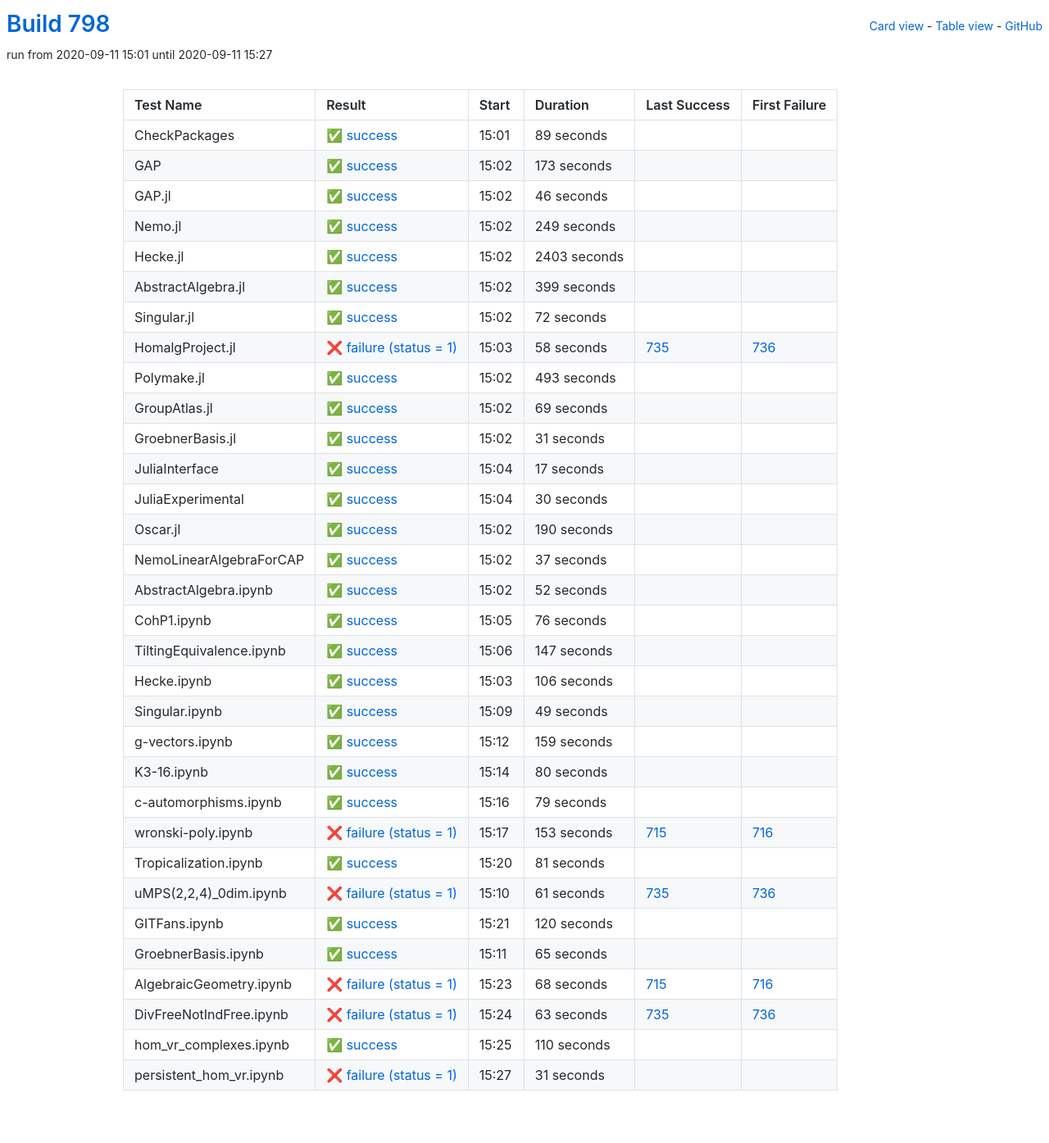
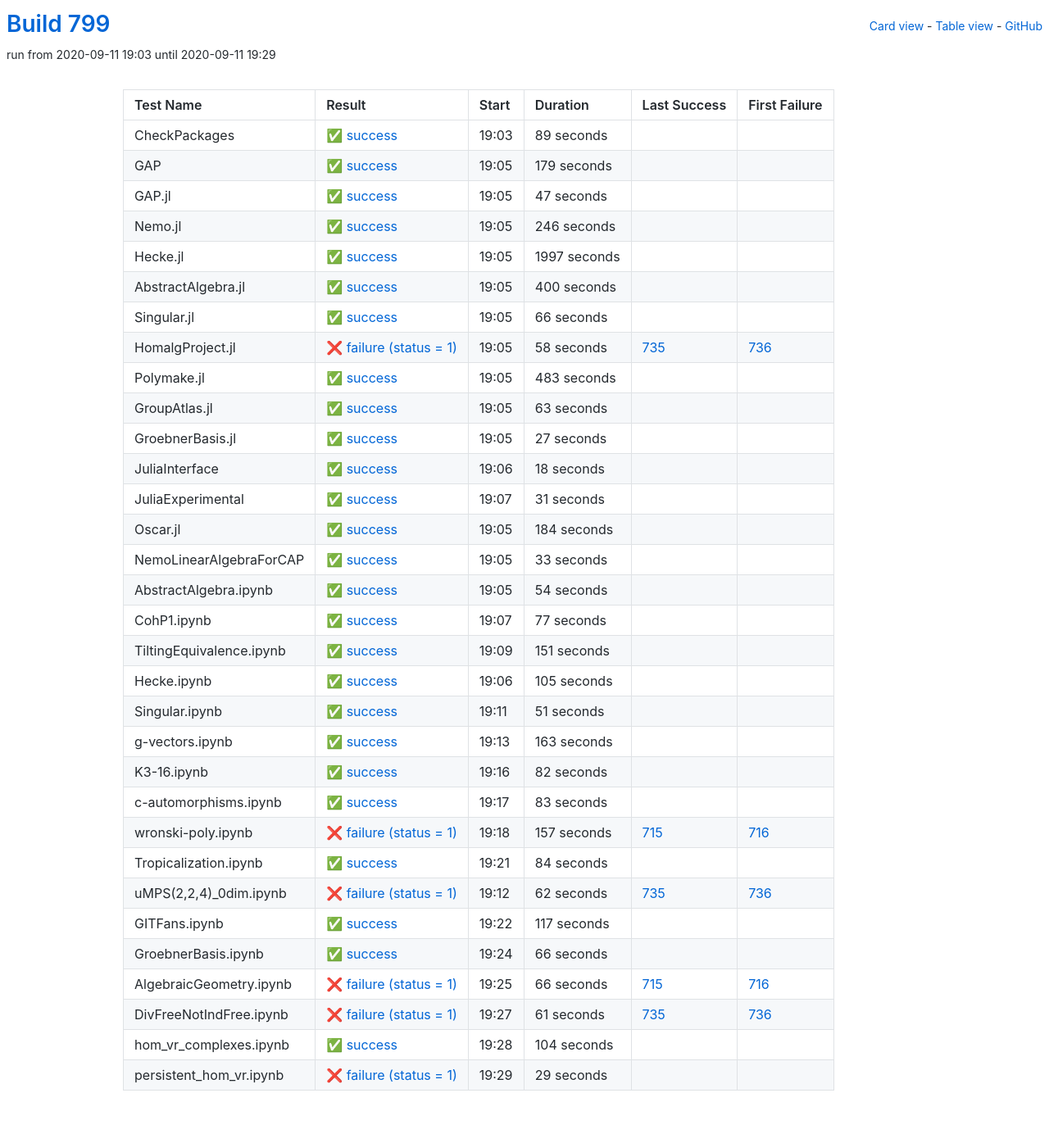
Before and after one commit to oscar-system/oscar-ci-status-stable, a Jekyll site: the page built from table.html, in a window 1280 px wide. Shown: the whole page at 82% size. Built offline with Jekyll 4.4.1, drawn with Linux system fonts in a browser that asks for light colours.

Commit message:
Build #799

```diff
--- a/_data/ci.yml
+++ b/_data/ci.yml
@@ -1,6 +1,6 @@
 ---
-build: 798
-build_url: https://oscarci.mathematik.uni-kl.de/job/oscar-stable/798/
+build: 799
+build_url: https://oscarci.mathematik.uni-kl.de/job/oscar-stable/799/
 job: oscar-stable
 organization: oscar-system
 repo: oscar-ci-status-stable
@@ -8,8 +8,8 @@ repourl: https://github.com/oscar-system/oscar-ci-status-stable
 tests:
 - name: CheckPackages
   id: checkpackages
-  log: https://oscarci.mathematik.uni-kl.de/job/oscar-stable/798/artifact/logs/build-798/CheckPackages.log
-  start: 2020-09-11 15:01
+  log: https://oscarci.mathematik.uni-kl.de/job/oscar-stable/799/artifact/logs/build-799/CheckPackages.log
+  start: 2020-09-11 19:03
   success: true
   exitcode: 0
   status: success
@@ -20,80 +20,80 @@ tests:
   first_failure_url:
 - name: GAP
   id: gap
-  log: https://oscarci.mathematik.uni-kl.de/job/oscar-stable/798/artifact/logs/build-798/GAP.log
-  start: 2020-09-11 15:02
+  log: https://oscarci.mathematik.uni-kl.de/job/oscar-stable/799/artifact/logs/build-799/GAP.log
+  start: 2020-09-11 19:05
   success: true
   exitcode: 0
   status: success
-  duration: 173
+  duration: 179
   last_success: false
   last_success_url:
   first_failure: false
   first_failure_url:
 - name: GAP.jl
   id: gap-jl
-  log: https://oscarci.mathematik.uni-kl.de/job/oscar-stable/798/artifact/logs/build-798/GAP.jl.log
-  start: 2020-09-11 15:02
+  log: https://oscarci.mathematik.uni-kl.de/job/oscar-stable/799/artifact/logs/build-799/GAP.jl.log
+  start: 2020-09-11 19:05
   success: true
   exitcode: 0
   status: success
-  duration: 46
+  duration: 47
   last_success: false
   last_success_url:
   first_failure: false
   first_failure_url:
 - name: Nemo.jl
   id: nemo-jl
-  log: https://oscarci.mathematik.uni-kl.de/job/oscar-stable/798/artifact/logs/build-798/Nemo.jl.log
-  start: 2020-09-11 15:02
+  log: https://oscarci.mathematik.uni-kl.de/job/oscar-stable/799/artifact/logs/build-799/Nemo.jl.log
+  start: 2020-09-11 19:05
   success: true
   exitcode: 0
   status: success
-  duration: 249
+  duration: 246
   last_success: false
   last_success_url:
   first_failure: false
   first_failure_url:
 - name: Hecke.jl
   id: hecke-jl
-  log: https://oscarci.mathematik.uni-kl.de/job/oscar-stable/798/artifact/logs/build-798/Hecke.jl.log
-  start: 2020-09-11 15:02
+  log: https://oscarci.mathematik.uni-kl.de/job/oscar-stable/799/artifact/logs/build-799/Hecke.jl.log
+  start: 2020-09-11 19:05
   success: true
   exitcode: 0
   status: success
-  duration: 2403
+  duration: 1997
   last_success: false
   last_success_url:
   first_failure: false
   first_failure_url:
 - name: AbstractAlgebra.jl
   id: abstractalgebra-jl
-  log: https://oscarci.mathematik.uni-kl.de/job/oscar-stable/798/artifact/logs/build-798/AbstractAlgebra.jl.log
-  start: 2020-09-11 15:02
+  log: https://oscarci.mathematik.uni-kl.de/job/oscar-stable/799/artifact/logs/build-799/AbstractAlgebra.jl.log
+  start: 2020-09-11 19:05
   success: true
   exitcode: 0
   status: success
-  duration: 399
+  duration: 400
   last_success: false
   last_success_url:
   first_failure: false
   first_failure_url:
 - name: Singular.jl
   id: singular-jl
-  log: https://oscarci.mathematik.uni-kl.de/job/oscar-stable/798/artifact/logs/build-798/Singular.jl.log
-  start: 2020-09-11 15:02
+  log: https://oscarci.mathematik.uni-kl.de/job/oscar-stable/799/artifact/logs/build-799/Singular.jl.log
+  start: 2020-09-11 19:05
   success: true
   exitcode: 0
   status: success
-  duration: 72
+  duration: 66
   last_success: false
   last_success_url:
   first_failure: false
   first_failure_url:
 - name: HomalgProject.jl
   id: homalgproject-jl
-  log: https://oscarci.mathematik.uni-kl.de/job/oscar-stable/798/artifact/logs/build-798/HomalgProject.jl.log
-  start: 2020-09-11 15:03
+  log: https://oscarci.mathematik.uni-kl.de/job/oscar-stable/799/artifact/logs/build-799/HomalgProject.jl.log
+  start: 2020-09-11 19:05
   success: false
   exitcode: 1
   status: failure
@@ -104,32 +104,56 @@ tests:
   first_failure_url: https://oscarci.mathematik.uni-kl.de/job/oscar-stable/736/
 - name: Polymake.jl
   id: polymake-jl
-  log: https://oscarci.mathematik.uni-kl.de/job/oscar-stable/798/artifact/logs/build-798/Polymake.jl.log
-  start: 2020-09-11 15:02
+  log: https://oscarci.mathematik.uni-kl.de/job/oscar-stable/799/artifact/logs/build-799/Polymake.jl.log
+  start: 2020-09-11 19:05
   success: true
   exitcode: 0
   status: success
-  duration: 493
+  duration: 483
   last_success: false
   last_success_url:
   first_failure: false
   first_failure_url:
 - name: GroupAtlas.jl
   id: groupatlas-jl
-  log: https://oscarci.mathematik.uni-kl.de/job/oscar-stable/798/artifact/logs/build-798/GroupAtlas.jl.log
-  start: 2020-09-11 15:02
+  log: https://oscarci.mathematik.uni-kl.de/job/oscar-stable/799/artifact/logs/build-799/GroupAtlas.jl.log
+  start: 2020-09-11 19:05
   success: true
   exitcode: 0
   status: success
-  duration: 69
+  duration: 63
   last_success: false
   last_success_url:
   first_failure: false
   first_failure_url:
 - name: GroebnerBasis.jl
   id: groebnerbasis-jl
-  log: https://oscarci.mathematik.uni-kl.de/job/oscar-stable/798/artifact/logs/build-798/GroebnerBasis.jl.log
-  start: 2020-09-11 15:02
+  log: https://oscarci.mathematik.uni-kl.de/job/oscar-stable/799/artifact/logs/build-799/GroebnerBasis.jl.log
+  start: 2020-09-11 19:05
+  success: true
+  exitcode: 0
+  status: success
+  duration: 27
+  last_success: false
+  last_success_url:
+  first_failure: false
+  first_failure_url:
+- name: JuliaInterface
+  id: juliainterface
+  log: https://oscarci.mathematik.uni-kl.de/job/oscar-stable/799/artifact/logs/build-799/JuliaInterface.log
+  start: 2020-09-11 19:06
+  success: true
+  exitcode: 0
+  status: success
+  duration: 18
+  last_success: false
+  last_success_url:
+  first_failure: false
+  first_failure_url:
+- name: JuliaExperimental
+  id: juliaexperimental
+  log: https://oscarci.mathematik.uni-kl.de/job/oscar-stable/799/artifact/logs/build-799/JuliaExperimental.log
+  start: 2020-09-11 19:07
   success: true
   exitcode: 0
   status: success
@@ -138,178 +162,202 @@ tests:
   last_success_url:
   first_failure: false
   first_failure_url:
-- name: JuliaInterface
-  id: juliainterface
-  log: https://oscarci.mathematik.uni-kl.de/job/oscar-stable/798/artifact/logs/build-798/JuliaInterface.log
-  start: 2020-09-11 15:04
+- name: Oscar.jl
+  id: oscar-jl
+  log: https://oscarci.mathematik.uni-kl.de/job/oscar-stable/799/artifact/logs/build-799/Oscar.jl.log
+  start: 2020-09-11 19:05
   success: true
   exitcode: 0
   status: success
-  duration: 17
-  last_success: false
-  last_success_url:
-  first_failure: false
-  first_failure_url:
-- name: JuliaExperimental
-  id: juliaexperimental
-  log: https://oscarci.mathematik.uni-kl.de/job/oscar-stable/798/artifact/logs/build-798/JuliaExperimental.log
-  start: 2020-09-11 15:04
-  success: true
-  exitcode: 0
-  status: success
-  duration: 30
-  last_success: false
-  last_success_url:
-  first_failure: false
-  first_failure_url:
-- name: Oscar.jl
-  id: oscar-jl
-  log: https://oscarci.mathematik.uni-kl.de/job/oscar-stable/798/artifact/logs/build-798/Oscar.jl.log
-  start: 2020-09-11 15:02
-  success: true
-  exitcode: 0
-  status: success
-  duration: 190
+  duration: 184
   last_success: false
   last_success_url:
   first_failure: false
   first_failure_url:
 - name: NemoLinearAlgebraForCAP
   id: nemolinearalgebraforcap
-  log: https://oscarci.mathematik.uni-kl.de/job/oscar-stable/798/artifact/logs/build-798/NemoLinearAlgebraForCAP.log
-  start: 2020-09-11 15:02
+  log: https://oscarci.mathematik.uni-kl.de/job/oscar-stable/799/artifact/logs/build-799/NemoLinearAlgebraForCAP.log
+  start: 2020-09-11 19:05
   success: true
   exitcode: 0
   status: success
-  duration: 37
+  duration: 33
   last_success: false
   last_success_url:
   first_failure: false
   first_failure_url:
 - name: AbstractAlgebra.ipynb
   id: abstractalgebra-ipynb
-  log: https://oscarci.mathematik.uni-kl.de/job/oscar-stable/798/artifact/logs/build-798/AbstractAlgebra.ipynb.log
-  start: 2020-09-11 15:02
+  log: https://oscarci.mathematik.uni-kl.de/job/oscar-stable/799/artifact/logs/build-799/AbstractAlgebra.ipynb.log
+  start: 2020-09-11 19:05
   success: true
   exitcode: 0
   status: success
-  duration: 52
+  duration: 54
   last_success: false
   last_success_url:
   first_failure: false
   first_failure_url:
 - name: CohP1.ipynb
   id: cohp1-ipynb
-  log: https://oscarci.mathematik.uni-kl.de/job/oscar-stable/798/artifact/logs/build-798/CohP1.ipynb.log
-  start: 2020-09-11 15:05
+  log: https://oscarci.mathematik.uni-kl.de/job/oscar-stable/799/artifact/logs/build-799/CohP1.ipynb.log
+  start: 2020-09-11 19:07
   success: true
   exitcode: 0
   status: success
-  duration: 76
+  duration: 77
   last_success: false
   last_success_url:
   first_failure: false
   first_failure_url:
 - name: TiltingEquivalence.ipynb
   id: tiltingequivalence-ipynb
-  log: https://oscarci.mathematik.uni-kl.de/job/oscar-stable/798/artifact/logs/build-798/TiltingEquivalence.ipynb.log
-  start: 2020-09-11 15:06
+  log: https://oscarci.mathematik.uni-kl.de/job/oscar-stable/799/artifact/logs/build-799/TiltingEquivalence.ipynb.log
+  start: 2020-09-11 19:09
   success: true
   exitcode: 0
   status: success
-  duration: 147
+  duration: 151
   last_success: false
   last_success_url:
   first_failure: false
   first_failure_url:
 - name: Hecke.ipynb
   id: hecke-ipynb
-  log: https://oscarci.mathematik.uni-kl.de/job/oscar-stable/798/artifact/logs/build-798/Hecke.ipynb.log
-  start: 2020-09-11 15:03
+  log: https://oscarci.mathematik.uni-kl.de/job/oscar-stable/799/artifact/logs/build-799/Hecke.ipynb.log
+  start: 2020-09-11 19:06
   success: true
   exitcode: 0
   status: success
-  duration: 106
+  duration: 105
   last_success: false
   last_success_url:
   first_failure: false
   first_failure_url:
 - name: Singular.ipynb
   id: singular-ipynb
-  log: https://oscarci.mathematik.uni-kl.de/job/oscar-stable/798/artifact/logs/build-798/Singular.ipynb.log
-  start: 2020-09-11 15:09
+  log: https://oscarci.mathematik.uni-kl.de/job/oscar-stable/799/artifact/logs/build-799/Singular.ipynb.log
+  start: 2020-09-11 19:11
   success: true
   exitcode: 0
   status: success
-  duration: 49
+  duration: 51
   last_success: false
   last_success_url:
   first_failure: false
   first_failure_url:
 - name: g-vectors.ipynb
   id: g-vectors-ipynb
-  log: https://oscarci.mathematik.uni-kl.de/job/oscar-stable/798/artifact/logs/build-798/g-vectors.ipynb.log
-  start: 2020-09-11 15:12
+  log: https://oscarci.mathematik.uni-kl.de/job/oscar-stable/799/artifact/logs/build-799/g-vectors.ipynb.log
+  start: 2020-09-11 19:13
   success: true
   exitcode: 0
   status: success
-  duration: 159
+  duration: 163
   last_success: false
   last_success_url:
   first_failure: false
   first_failure_url:
 - name: K3-16.ipynb
   id: k3-16-ipynb
-  log: https://oscarci.mathematik.uni-kl.de/job/oscar-stable/798/artifact/logs/build-798/K3-16.ipynb.log
-  start: 2020-09-11 15:14
+  log: https://oscarci.mathematik.uni-kl.de/job/oscar-stable/799/artifact/logs/build-799/K3-16.ipynb.log
+  start: 2020-09-11 19:16
   success: true
   exitcode: 0
   status: success
-  duration: 80
+  duration: 82
   last_success: false
   last_success_url:
   first_failure: false
   first_failure_url:
 - name: c-automorphisms.ipynb
   id: c-automorphisms-ipynb
-  log: https://oscarci.mathematik.uni-kl.de/job/oscar-stable/798/artifact/logs/build-798/c-automorphisms.ipynb.log
-  start: 2020-09-11 15:16
+  log: https://oscarci.mathematik.uni-kl.de/job/oscar-stable/799/artifact/logs/build-799/c-automorphisms.ipynb.log
+  start: 2020-09-11 19:17
   success: true
   exitcode: 0
   status: success
-  duration: 79
+  duration: 83
   last_success: false
   last_success_url:
   first_failure: false
   first_failure_url:
 - name: wronski-poly.ipynb
   id: wronski-poly-ipynb
-  log: https://oscarci.mathematik.uni-kl.de/job/oscar-stable/798/artifact/logs/build-798/wronski-poly.ipynb.log
-  start: 2020-09-11 15:17
+  log: https://oscarci.mathematik.uni-kl.de/job/oscar-stable/799/artifact/logs/build-799/wronski-poly.ipynb.log
+  start: 2020-09-11 19:18
   success: false
   exitcode: 1
   status: failure
-  duration: 153
+  duration: 157
   last_success: 715
   last_success_url: https://oscarci.mathematik.uni-kl.de/job/oscar-stable/715/
   first_failure: 716
   first_failure_url: https://oscarci.mathematik.uni-kl.de/job/oscar-stable/716/
 - name: Tropicalization.ipynb
   id: tropicalization-ipynb
-  log: https://oscarci.mathematik.uni-kl.de/job/oscar-stable/798/artifact/logs/build-798/Tropicalization.ipynb.log
-  start: 2020-09-11 15:20
+  log: https://oscarci.mathematik.uni-kl.de/job/oscar-stable/799/artifact/logs/build-799/Tropicalization.ipynb.log
+  start: 2020-09-11 19:21
   success: true
   exitcode: 0
   status: success
-  duration: 81
+  duration: 84
   last_success: false
   last_success_url:
   first_failure: false
   first_failure_url:
 - name: uMPS(2,2,4)_0dim.ipynb
   id: umps-2-2-4-0dim-ipynb
-  log: https://oscarci.mathematik.uni-kl.de/job/oscar-stable/798/artifact/logs/build-798/uMPS-2-2-4-_0dim.ipynb.log
-  start: 2020-09-11 15:10
+  log: https://oscarci.mathematik.uni-kl.de/job/oscar-stable/799/artifact/logs/build-799/uMPS-2-2-4-_0dim.ipynb.log
+  start: 2020-09-11 19:12
+  success: false
+  exitcode: 1
+  status: failure
+  duration: 62
+  last_success: 735
+  last_success_url: https://oscarci.mathematik.uni-kl.de/job/oscar-stable/735/
+  first_failure: 736
+  first_failure_url: https://oscarci.mathematik.uni-kl.de/job/oscar-stable/736/
+- name: GITFans.ipynb
+  id: gitfans-ipynb
+  log: https://oscarci.mathematik.uni-kl.de/job/oscar-stable/799/artifact/logs/build-799/GITFans.ipynb.log
+  start: 2020-09-11 19:22
+  success: true
+  exitcode: 0
+  status: success
+  duration: 117
+  last_success: false
+  last_success_url:
+  first_failure: false
+  first_failure_url:
+- name: GroebnerBasis.ipynb
+  id: groebnerbasis-ipynb
+  log: https://oscarci.mathematik.uni-kl.de/job/oscar-stable/799/artifact/logs/build-799/GroebnerBasis.ipynb.log
+  start: 2020-09-11 19:24
+  success: true
+  exitcode: 0
+  status: success
+  duration: 66
+  last_success: false
+  last_success_url:
+  first_failure: false
+  first_failure_url:
+- name: AlgebraicGeometry.ipynb
+  id: algebraicgeometry-ipynb
+  log: https://oscarci.mathematik.uni-kl.de/job/oscar-stable/799/artifact/logs/build-799/AlgebraicGeometry.ipynb.log
+  start: 2020-09-11 19:25
+  success: false
+  exitcode: 1
+  status: failure
+  duration: 66
+  last_success: 715
+  last_success_url: https://oscarci.mathematik.uni-kl.de/job/oscar-stable/715/
+  first_failure: 716
+  first_failure_url: https://oscarci.mathematik.uni-kl.de/job/oscar-stable/716/
+- name: DivFreeNotIndFree.ipynb
+  id: divfreenotindfree-ipynb
+  log: https://oscarci.mathematik.uni-kl.de/job/oscar-stable/799/artifact/logs/build-799/DivFreeNotIndFree.ipynb.log
+  start: 2020-09-11 19:27
   success: false
   exitcode: 1
   status: failure
@@ -318,74 +366,26 @@ tests:
   last_success_url: https://oscarci.mathematik.uni-kl.de/job/oscar-stable/735/
   first_failure: 736
   first_failure_url: https://oscarci.mathematik.uni-kl.de/job/oscar-stable/736/
-- name: GITFans.ipynb
-  id: gitfans-ipynb
-  log: https://oscarci.mathematik.uni-kl.de/job/oscar-stable/798/artifact/logs/build-798/GITFans.ipynb.log
-  start: 2020-09-11 15:21
+- name: hom_vr_complexes.ipynb
+  id: hom-vr-complexes-ipynb
+  log: https://oscarci.mathematik.uni-kl.de/job/oscar-stable/799/artifact/logs/build-799/hom_vr_complexes.ipynb.log
+  start: 2020-09-11 19:28
   success: true
   exitcode: 0
   status: success
-  duration: 120
-  last_success: false
-  last_success_url:
-  first_failure: false
-  first_failure_url:
-- name: GroebnerBasis.ipynb
-  id: groebnerbasis-ipynb
-  log: https://oscarci.mathematik.uni-kl.de/job/oscar-stable/798/artifact/logs/build-798/GroebnerBasis.ipynb.log
-  start: 2020-09-11 15:11
-  success: true
-  exitcode: 0
-  status: success
-  duration: 65
-  last_success: false
-  last_success_url:
-  first_failure: false
-  first_failure_url:
-- name: AlgebraicGeometry.ipynb
-  id: algebraicgeometry-ipynb
-  log: https://oscarci.mathematik.uni-kl.de/job/oscar-stable/798/artifact/logs/build-798/AlgebraicGeometry.ipynb.log
-  start: 2020-09-11 15:23
-  success: false
-  exitcode: 1
-  status: failure
-  duration: 68
-  last_success: 715
-  last_success_url: https://oscarci.mathematik.uni-kl.de/job/oscar-stable/715/
-  first_failure: 716
-  first_failure_url: https://oscarci.mathematik.uni-kl.de/job/oscar-stable/716/
-- name: DivFreeNotIndFree.ipynb
-  id: divfreenotindfree-ipynb
-  log: https://oscarci.mathematik.uni-kl.de/job/oscar-stable/798/artifact/logs/build-798/DivFreeNotIndFree.ipynb.log
-  start: 2020-09-11 15:24
-  success: false
-  exitcode: 1
-  status: failure
-  duration: 63
-  last_success: 735
-  last_success_url: https://oscarci.mathematik.uni-kl.de/job/oscar-stable/735/
-  first_failure: 736
-  first_failure_url: https://oscarci.mathematik.uni-kl.de/job/oscar-stable/736/
-- name: hom_vr_complexes.ipynb
-  id: hom-vr-complexes-ipynb
-  log: https://oscarci.mathematik.uni-kl.de/job/oscar-stable/798/artifact/logs/build-798/hom_vr_complexes.ipynb.log
-  start: 2020-09-11 15:25
-  success: true
-  exitcode: 0
-  status: success
-  duration: 110
+  duration: 104
   last_success: false
   last_success_url:
   first_failure: false
   first_failure_url:
 - name: persistent_hom_vr.ipynb
   id: persistent-hom-vr-ipynb
-  log: https://oscarci.mathematik.uni-kl.de/job/oscar-stable/798/artifact/logs/build-798/persistent_hom_vr.ipynb.log
-  start: 2020-09-11 15:27
+  log: https://oscarci.mathematik.uni-kl.de/job/oscar-stable/799/artifact/logs/build-799/persistent_hom_vr.ipynb.log
+  start: 2020-09-11 19:29
   success: false
   exitcode: 1
   status: failure
-  duration: 31
+  duration: 29
   last_success: false
   last_success_url:
   first_failure: false
```
Also changed, not shown: README.md.
